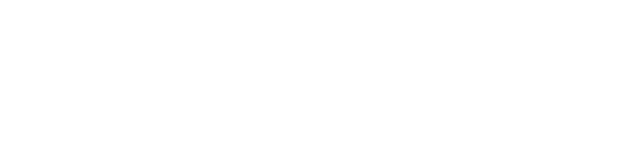
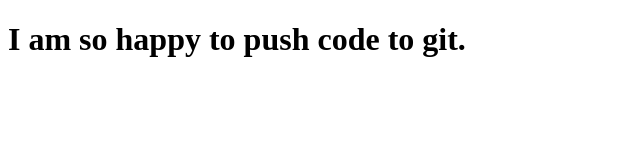
Before and after one commit to Asim-Das/my-first-website, a plain HTML site: page index.html in a window 1280 px wide. Shown: the whole page, without its empty margins (0-640 px from the left). Drawn offline with Linux system fonts and the light colour scheme.

Commit message:
added some text

```diff
--- a/index.html
+++ b/index.html
@@ -7,6 +7,6 @@
     <title>Look mama,I am using github.</title>
 </head>
 <body>
-
+    <h1>I am so happy to push code to git.</h1>
 </body>
 </html>
```
